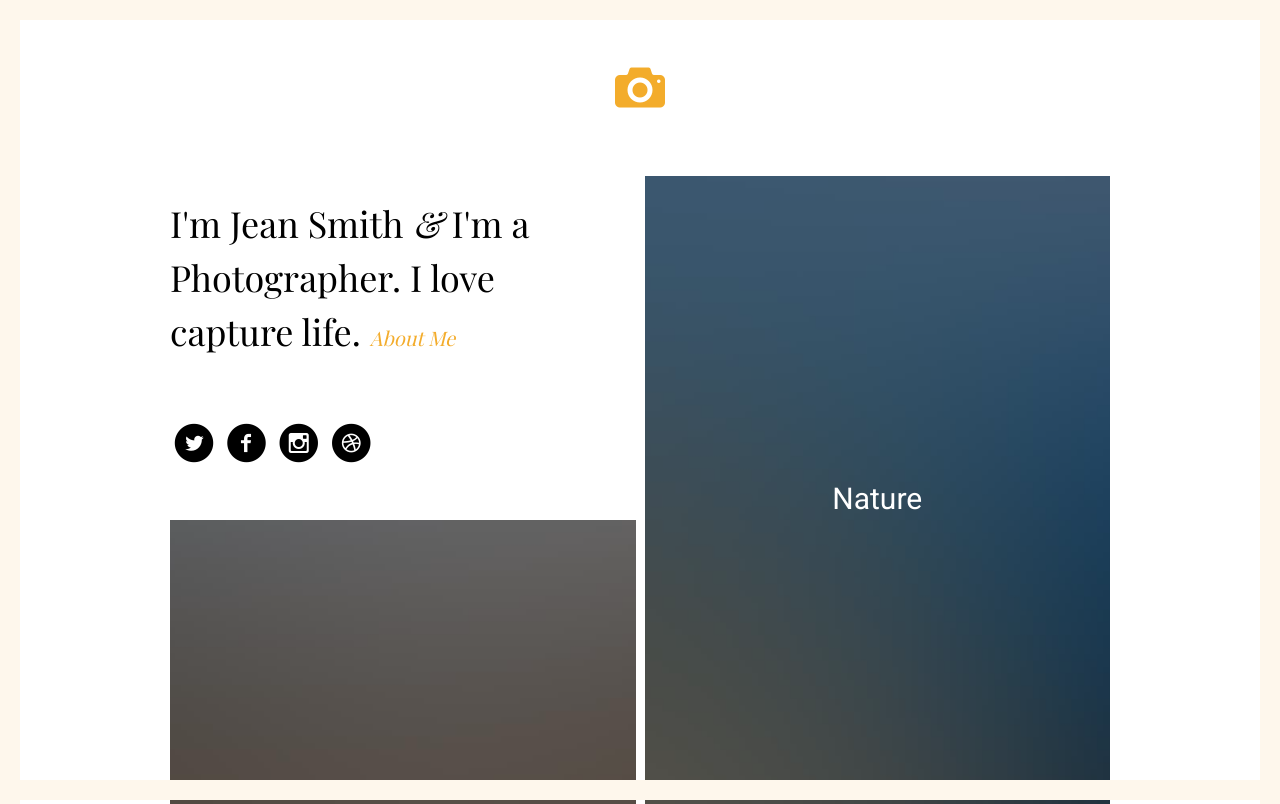
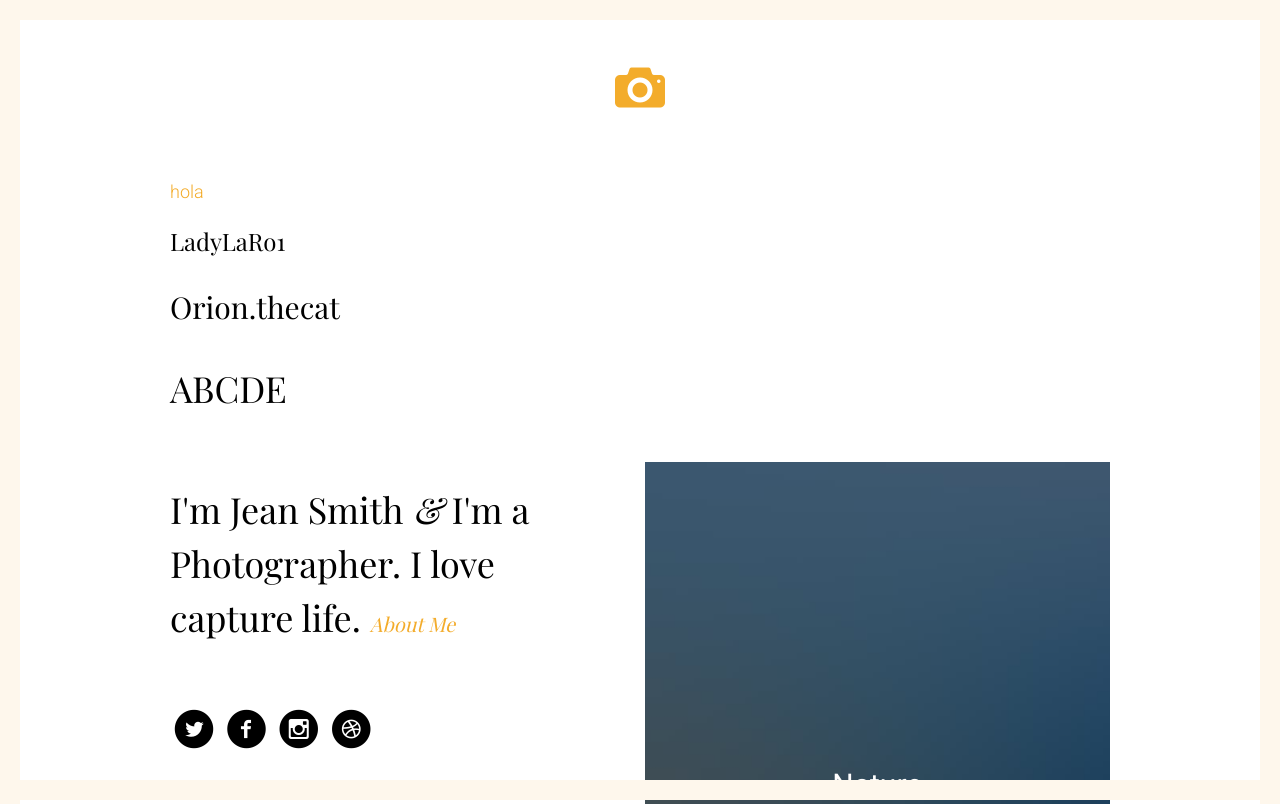
Before and after one commit to ladylaro/Test1, a plain HTML site: page index.html in a window 1280 px wide. Shown: the top 804 px of the page. Drawn offline with nearby package versions, Linux system fonts and the light colour scheme; files whose address does not match are found by name; a web font is replaced by a local one.

Commit message:
ultimaprueba

```diff
--- a/index.html
+++ b/index.html
@@ -90,6 +90,10 @@
 
 
 		<div class="container">
+			<a href="#">hola</a>
+			<h3>LadyLaRo1</h3>
+			<h2>Orion.thecat</h2>
+			<h1>ABCDE</h1>
 
 			<div class="fh5co-grid">
 
```
